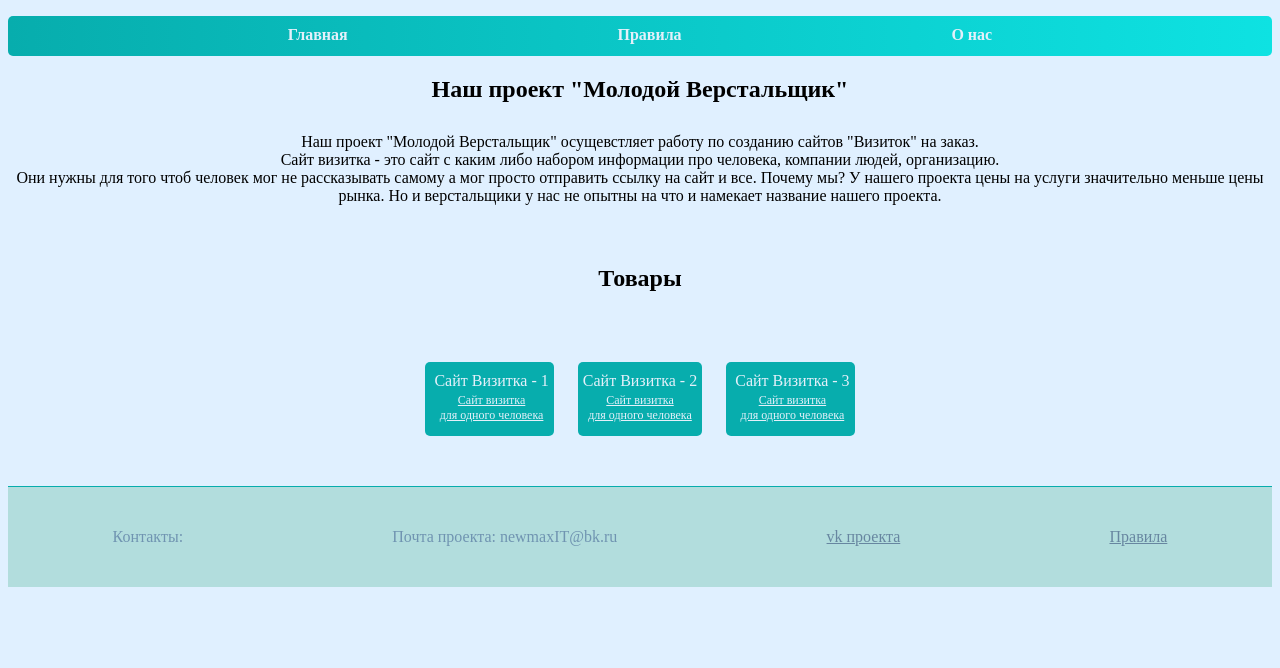
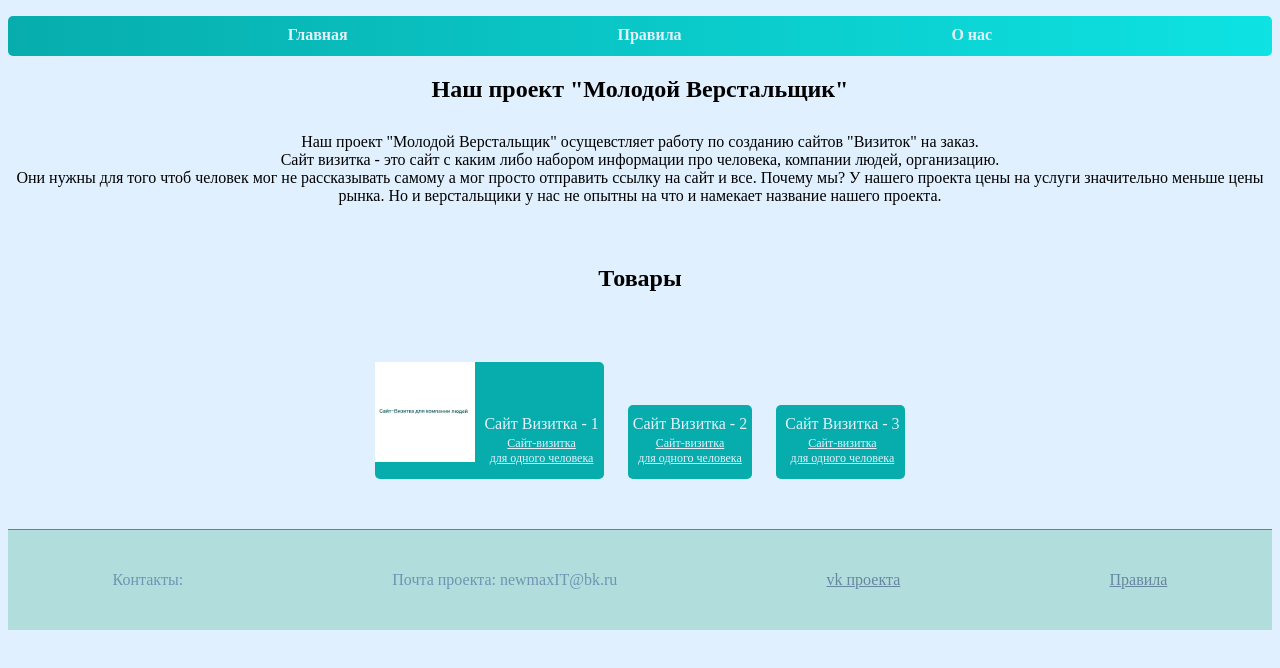
Before and after one commit to maxsieger/SiteNolodoVerst, a plain HTML site: page SyMolodoVerst/index.html in a window 1280 px wide. Drawn offline with Linux system fonts and the light colour scheme.

Commit message:
1111111111111111

```diff
--- a/SyMolodoVerst/index.html
+++ b/SyMolodoVerst/index.html
@@ -31,16 +31,16 @@
                     <h2 align="center" class="h2-3">Товары</h2>
                     <div class="parent_container">
                         <div class="card">
-                            <img src="" alt="">
+                            <img src="img/photo_2023-11-27_19-18-37 (2).jpg" alt="" width="100px">
                             <a class="card_text" href="visitka.html">Сайт Визитка - 1
-                            <p class="p">Сайт визитка <br>для одного человека</p></a>
+                            <p class="p">Сайт-визитка <br>для одного человека</p></a>
                         </div>
                         <div class="card"><img src="" alt=""><a class="card_text" href="visitka-1.html">Сайт Визитка - 2
-                            <p class="p">Сайт визитка <br>для одного человека</p></a></div>
+                            <p class="p">Сайт-визитка <br>для одного человека</p></a></div>
                         <div class="card">
                             <img src="" alt="">
                             <a href="visitka-3.html" class="card_text">Сайт Визитка - 3
-                            <p class="p">Сайт визитка <br>для одного человека</p></a>
+                            <p class="p">Сайт-визитка <br>для одного человека</p></a>
                         </div>
                     </div>
                 </div>
--- a/SyMolodoVerst/style.css
+++ b/SyMolodoVerst/style.css
@@ -1,7 +1,10 @@
+
+@import url('https://fonts.googleapis.com/css2?family=Poppins:ital,wght@0,400;1,300;1,500&display=swap');
 
 
 body {
     background-color: rgb(224, 240, 255);
+    font-style: Poppins;
 }
 
 .header {
```
Also changed, not shown: SyMolodoVerst/visitka-3.html (+0 -1 lines), SyMolodoVerst/visitka.html (+0 -1 lines), SyMolodoVerst/img/photo_2023-11-27_19-18-37 (2).jpg (added), SyMolodoVerst/img/photo_2023-11-27_19-21-15.jpg (added), SyMolodoVerst/img/Снимок экрана 2023-11-26 225802.png (added).
